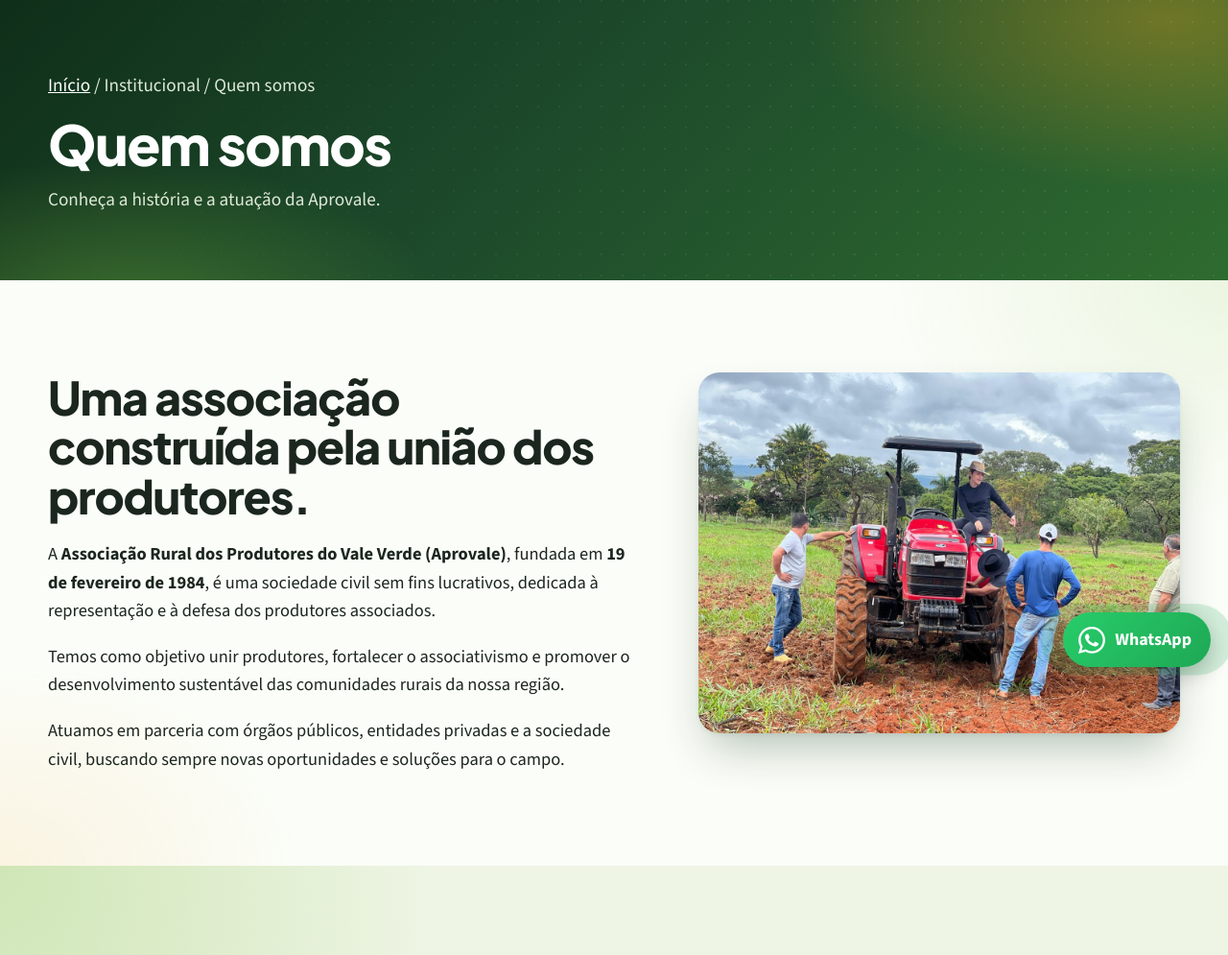
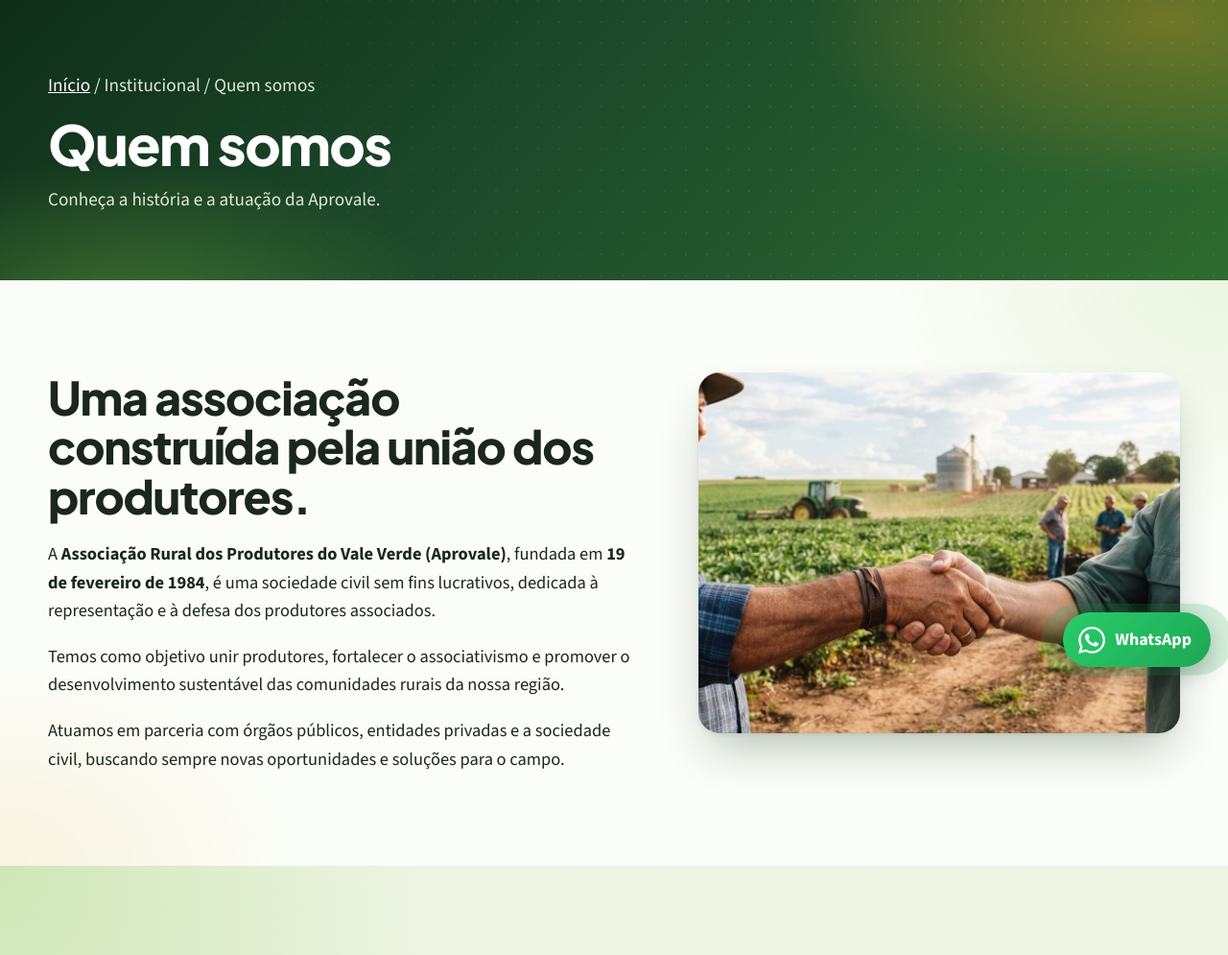
Before and after one commit to leonunes-123/aprovale, a plain HTML site: page quem-somos.html in a window 1280 px wide. Shown: the part 87-1082 px from the top of the page at 96% size. Drawn offline with nearby package versions, Linux system fonts and the light colour scheme.

Commit message:
Nova foto em Quem somos e foto atualizada na página inicial
Co-Authored-By: Claude Opus 5.5 <noreply@anthropic.com>

```diff
--- a/quem-somos.html
+++ b/quem-somos.html
@@ -61,7 +61,7 @@
       <p>Temos como objetivo unir produtores, fortalecer o associativismo e promover o desenvolvimento sustentável das comunidades rurais da nossa região.</p>
       <p>Atuamos em parceria com órgãos públicos, entidades privadas e a sociedade civil, buscando sempre novas oportunidades e soluções para o campo.</p>
     </div>
-    <img src="img/cursos/26.jpg" alt="Instrutor e produtores reunidos ao redor de um trator em área de plantio" width="1280" height="960">
+    <img src="img/quem-somos.jpg" alt="Dois produtores rurais sorridentes apertam as mãos em frente a uma lavoura, com trator e silo ao fundo" width="1408" height="768">
   </div>
 </section>
 
```
Also changed, not shown: img/produtores-campo.jpg, img/quem-somos.jpg (added), 1 other file.
